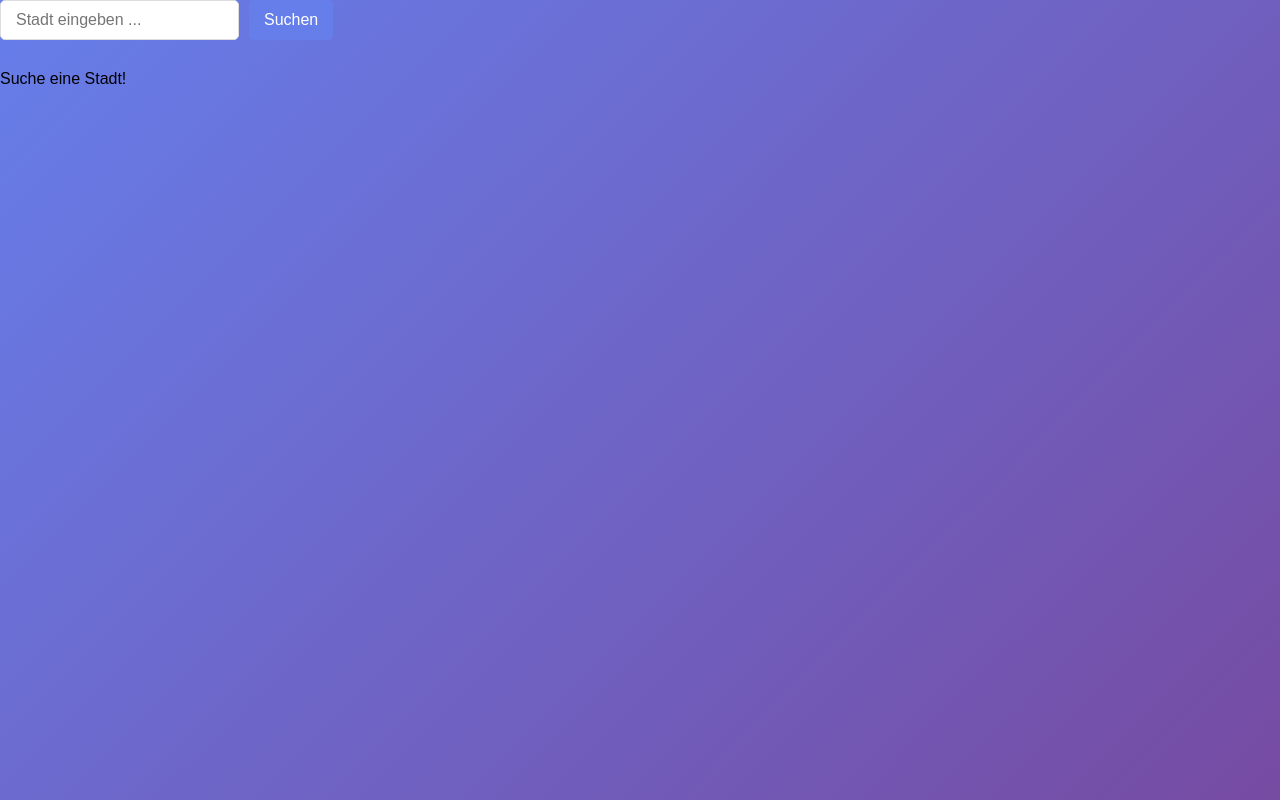
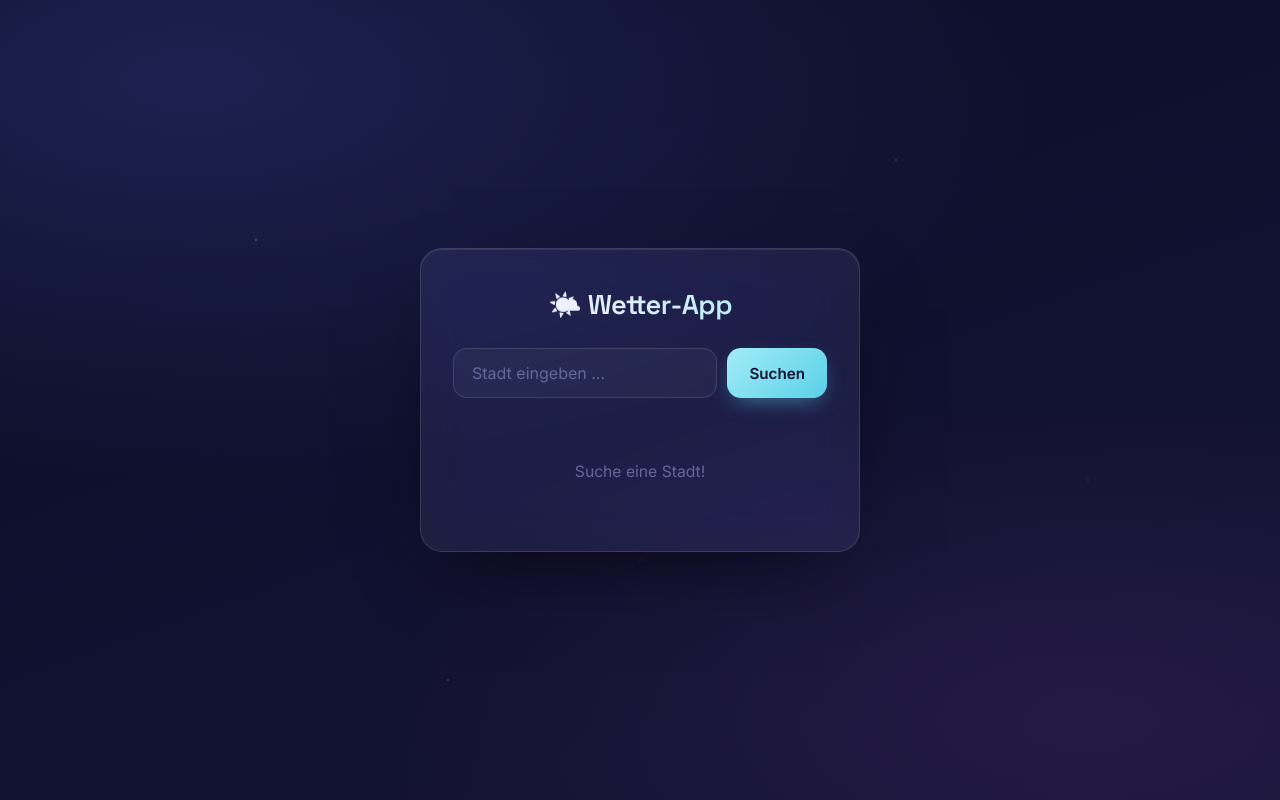
Before and after one commit to Sobhanhaerizadeh/weather-app, a React (Vite) app: page / in a window 1280 px wide. Built offline with nearby package versions, Linux system fonts and the light colour scheme; no server answers.

Commit message:
feat: Implement weather fetching functionality and enhance styling with CSS variables

```diff
--- a/src/App.css
+++ b/src/App.css
@@ -1,3 +1,29 @@
+@import url('https://fonts.googleapis.com/css2?family=Space+Grotesk:wght@400;500;600;700&family=Inter:wght@400;500;600&display=swap');
+
+:root {
+  --sky-deep:    #0a0e27;
+  --sky-violet:  #161438;
+  --sky-haze:    #1e2150;
+
+  --glass:       rgba(255, 255, 255, 0.06);
+  --glass-edge:  rgba(255, 255, 255, 0.12);
+  --glass-hi:    rgba(255, 255, 255, 0.09);
+
+  --warm:        #ffb347;
+  --warm-soft:   #ffd089;
+  --cool:        #5ad1e8;
+  --cool-soft:   #a3ecf7;
+
+  --text:        #eef0ff;
+  --text-muted:  #9aa0c9;
+  --text-faint:  #636899;
+
+  --danger:      #ff7a8a;
+
+  --radius:      22px;
+  --radius-sm:   14px;
+}
+
 * {
   margin: 0;
   padding: 0;
@@ -5,46 +31,263 @@
 }
 
 body {
-  font-family: Arial, sans-serif;
-  background: linear-gradient(135deg, #667eea 0%, #764ba2 100%);
+  font-family: 'Inter', system-ui, sans-serif;
+  color: var(--text);
   min-height: 100vh;
+  background:
+    radial-gradient(120% 90% at 15% 10%, var(--sky-haze) 0%, transparent 55%),
+    radial-gradient(110% 80% at 85% 90%, #241a44 0%, transparent 50%),
+    linear-gradient(160deg, var(--sky-deep) 0%, var(--sky-violet) 100%);
+  background-attachment: fixed;
+  display: flex;
+  align-items: center;
+  justify-content: center;
+  padding: 24px;
+  overflow-x: hidden;
+}
+
+body::before {
+  content: "";
+  position: fixed;
+  inset: 0;
+  background-image:
+    radial-gradient(1.5px 1.5px at 20% 30%, rgba(255,255,255,.5), transparent),
+    radial-gradient(1.5px 1.5px at 70% 20%, rgba(255,255,255,.35), transparent),
+    radial-gradient(1px 1px at 50% 70%, rgba(255,255,255,.4), transparent),
+    radial-gradient(1px 1px at 85% 60%, rgba(255,255,255,.3), transparent),
+    radial-gradient(1.5px 1.5px at 35% 85%, rgba(255,255,255,.35), transparent);
+  pointer-events: none;
+  animation: twinkle 6s ease-in-out infinite alternate;
+}
+
+@keyframes twinkle {
+  from { opacity: .35; }
+  to   { opacity: .8; }
 }
 
 .app {
-  background: white;
-  padding: 40px;
-  border-radius: 15px;
-  max-width: 500px;
-  margin: 50px auto;
+  position: relative;
+  width: 100%;
+  max-width: 440px;
+  padding: 38px 32px 34px;
+  border-radius: var(--radius);
+  background: var(--glass);
+  backdrop-filter: blur(22px) saturate(140%);
+  -webkit-backdrop-filter: blur(22px) saturate(140%);
+  border: 1px solid var(--glass-edge);
+  box-shadow:
+    0 30px 80px -30px rgba(0, 0, 0, 0.7),
+    inset 0 1px 0 var(--glass-hi);
+  animation: rise 0.7s cubic-bezier(0.16, 1, 0.3, 1);
 }
 
-h1 {
+@keyframes rise {
+  from { opacity: 0; transform: translateY(24px); }
+  to   { opacity: 1; transform: translateY(0); }
+}
+
+.app h1 {
+  font-family: 'Space Grotesk', sans-serif;
+  font-size: 1.7rem;
+  font-weight: 600;
+  letter-spacing: -0.02em;
   text-align: center;
-  margin-bottom: 20px;
+  margin-bottom: 26px;
+  background: linear-gradient(100deg, var(--text) 30%, var(--cool-soft));
+  -webkit-background-clip: text;
+  background-clip: text;
+  -webkit-text-fill-color: transparent;
 }
 
 .search-bar {
   display: flex;
   gap: 10px;
-  margin-bottom: 30px;
+  margin-bottom: 28px;
 }
 
-.search-bar input,
-.search-bar button {
-  padding: 10px 15px;
-  border: 1px solid #ddd;
-  border-radius: 5px;
-  font-size: 16px;
+.search-bar input {
+  flex: 1;
+  min-width: 0;
+  padding: 14px 18px;
+  font-size: 1rem;
+  font-family: inherit;
+  color: var(--text);
+  background: rgba(255, 255, 255, 0.04);
+  border: 1px solid var(--glass-edge);
+  border-radius: var(--radius-sm);
+  transition: border-color .25s, box-shadow .25s, background .25s;
+}
+
+.search-bar input::placeholder {
+  color: var(--text-faint);
+}
+
+.search-bar input:focus {
+  outline: none;
+  background: rgba(255, 255, 255, 0.07);
+  border-color: var(--cool);
+  box-shadow: 0 0 0 4px rgba(90, 209, 232, 0.15);
+}
+
+.search-bar input:disabled {
+  opacity: 0.5;
+  cursor: not-allowed;
 }
 
 .search-bar button {
-  background: #667eea;
-  color: white;
+  padding: 14px 22px;
+  font-size: 0.95rem;
+  font-weight: 600;
+  font-family: inherit;
+  color: #0c1030;
+  white-space: nowrap;
+  background: linear-gradient(135deg, var(--cool-soft), var(--cool));
+  border: none;
+  border-radius: var(--radius-sm);
   cursor: pointer;
-  border: none;
+  transition: transform .2s, box-shadow .25s, filter .2s;
+  box-shadow: 0 8px 22px -8px rgba(90, 209, 232, 0.6);
+}
+
+.search-bar button:hover:not(:disabled) {
+  transform: translateY(-2px);
+  box-shadow: 0 12px 28px -8px rgba(90, 209, 232, 0.75);
+  filter: brightness(1.05);
+}
+
+.search-bar button:active:not(:disabled) {
+  transform: translateY(0);
+}
+
+.search-bar button:disabled {
+  opacity: 0.6;
+  cursor: wait;
 }
 
 .weather-display {
-  margin-top: 20px;
   text-align: center;
+  animation: fade 0.5s ease;
 }
+
+@keyframes fade {
+  from { opacity: 0; transform: translateY(10px); }
+  to   { opacity: 1; transform: translateY(0); }
+}
+
+.weather-display h2 {
+  font-family: 'Space Grotesk', sans-serif;
+  font-size: 1.25rem;
+  font-weight: 500;
+  color: var(--text);
+  margin-bottom: 6px;
+}
+
+.weather-icon {
+  width: 130px;
+  height: 130px;
+  margin: -10px auto -6px;
+  display: block;
+  filter: drop-shadow(0 8px 24px rgba(90, 209, 232, 0.35));
+}
+
+.temperature {
+  font-family: 'Space Grotesk', sans-serif;
+  font-size: 4.6rem;
+  font-weight: 700;
+  line-height: 1;
+  letter-spacing: -0.04em;
+  margin: 4px 0 2px;
+  background: linear-gradient(170deg, var(--warm-soft), var(--warm));
+  -webkit-background-clip: text;
+  background-clip: text;
+  -webkit-text-fill-color: transparent;
+  text-shadow: 0 0 40px rgba(255, 179, 71, 0.25);
+}
+
+.description {
+  font-size: 1rem;
+  color: var(--text-muted);
+  text-transform: capitalize;
+  margin-bottom: 24px;
+}
+
+.humidity,
+.wind {
+  display: inline-flex;
+  align-items: center;
+  gap: 8px;
+  font-size: 0.95rem;
+  font-weight: 500;
+  color: var(--text);
+  padding: 12px 18px;
+  margin: 6px;
+  background: var(--glass);
+  border: 1px solid var(--glass-edge);
+  border-radius: 100px;
+  transition: border-color .25s, transform .2s;
+}
+
+.humidity:hover,
+.wind:hover {
+  transform: translateY(-2px);
+  border-color: var(--cool);
+}
+
+.error {
+  text-align: center;
+  color: var(--danger);
+  background: rgba(255, 122, 138, 0.08);
+  border: 1px solid rgba(255, 122, 138, 0.3);
+  border-radius: var(--radius-sm);
+  padding: 18px;
+  font-weight: 500;
+  animation: fade 0.4s ease;
+}
+
+.no-data {
+  text-align: center;
+  color: var(--text-faint);
+  padding: 36px 16px;
+  font-size: 0.98rem;
+}
+
+@media (max-width: 480px) {
+  .app {
+    padding: 30px 22px 28px;
+    border-radius: 18px;
+  }
+
+  .app h1 {
+    font-size: 1.45rem;
+  }
+
+  .search-bar {
+    flex-direction: column;
+  }
+
+  .search-bar button {
+    width: 100%;
+  }
+
+  .temperature {
+    font-size: 4rem;
+  }
+
+  .weather-icon {
+    width: 110px;
+    height: 110px;
+  }
+}
+
+:focus-visible {
+  outline: 2px solid var(--cool);
+  outline-offset: 3px;
+}
+
+@media (prefers-reduced-motion: reduce) {
+  *,
+  body::before {
+    animation: none !important;
+    transition: none !important;
+  }
+}
--- a/src/App.tsx
+++ b/src/App.tsx
@@ -1,15 +1,65 @@
-import {SearchBar} from './components/SearchBar';
+import React, { useState } from 'react';
+import type { WeatherData, WeatherState } from './types/weather';
+import { SearchBar } from './components/SearchBar';
 import { WeatherDisplay } from './components/WeatherDisplay';
 import './App.css';
 
+const API_KEY = import.meta.env.VITE_OPENWEATHER_API_KEY;
 
-function App(){
-    return(
-    <div>
-      <SearchBar onSearch={() => {}} loading={false} />
-      <WeatherDisplay data={null} error={null} />
+function App() {
+  const [weather, setWeather] = useState<WeatherState>({
+    data: null,
+    loading: false,
+    error: null,
+  });
+
+
+  const fetchWeather = async (city: string) => {
+    // 1. Loading starten
+    setWeather({ data: null, loading: true, error: null });
+
+    try {
+      // 2. API aufrufen
+      const response = await fetch(
+        `https://api.openweathermap.org/data/2.5/weather?q=${city}&appid=${API_KEY}&units=metric&lang=de`
+      );
+
+      // 3. Error checken
+      if (!response.ok) {
+        throw new Error('Stadt nicht gefunden');
+      }
+
+      // 4. Daten parsen
+      const data: WeatherData = await response.json();
+
+      // 5. State aktualisieren
+      setWeather({ data, loading: false, error: null });
+    } catch (error) {
+      // 6. Error handling
+      setWeather({
+        data: null,
+        loading: false,
+        error: error instanceof Error ? error.message : 'Fehler beim Abrufen',
+      });
+    }
+  };
+
+  return (
+    <div className="app">
+      <h1>🌤️ Wetter-App</h1>
+
+      <SearchBar
+        onSearch={fetchWeather}
+        loading={weather.loading}
+      />
+
+      <WeatherDisplay
+        data={weather.data}
+        error={weather.error}
+      />
     </div>
-    )
+  );
 }
 
+
 export default App;
--- a/src/types/weather.ts
+++ b/src/types/weather.ts
@@ -16,7 +16,7 @@ export interface WeatherData {
     }
 }
 
-interface WeatherState {
+export interface WeatherState {
     data: WeatherData | null;
     loading: boolean;
     error: string | null; // Error Message
```
Also changed, not shown: src/components/WeatherIcon.tsx (+11 -0 lines), 1 other file (tests, documents, lock files or other folders).
